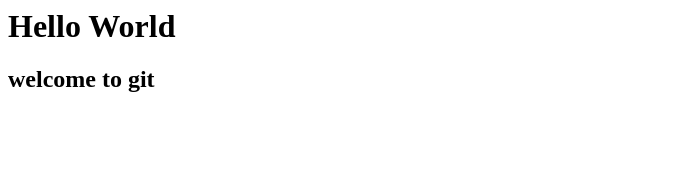
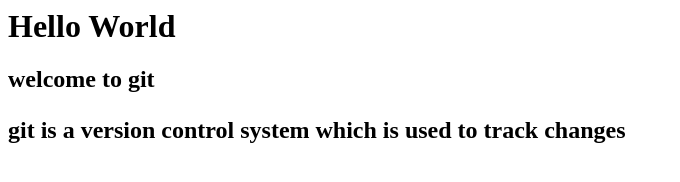
Before and after one commit to SnehaRamisetti/project-dir, a plain HTML site: page index.html in a window 1280 px wide. Shown: the whole page, without its empty margins (0-680 px from the left). Drawn offline with Linux system fonts and the light colour scheme.

Commit message:
added paragraph

```diff
--- a/index.html
+++ b/index.html
@@ -1,2 +1,3 @@
 <h1>Hello World<h1>
 <h2>welcome to git<h2>
+<p> git is a version control system which is used to track changes</p>
```
